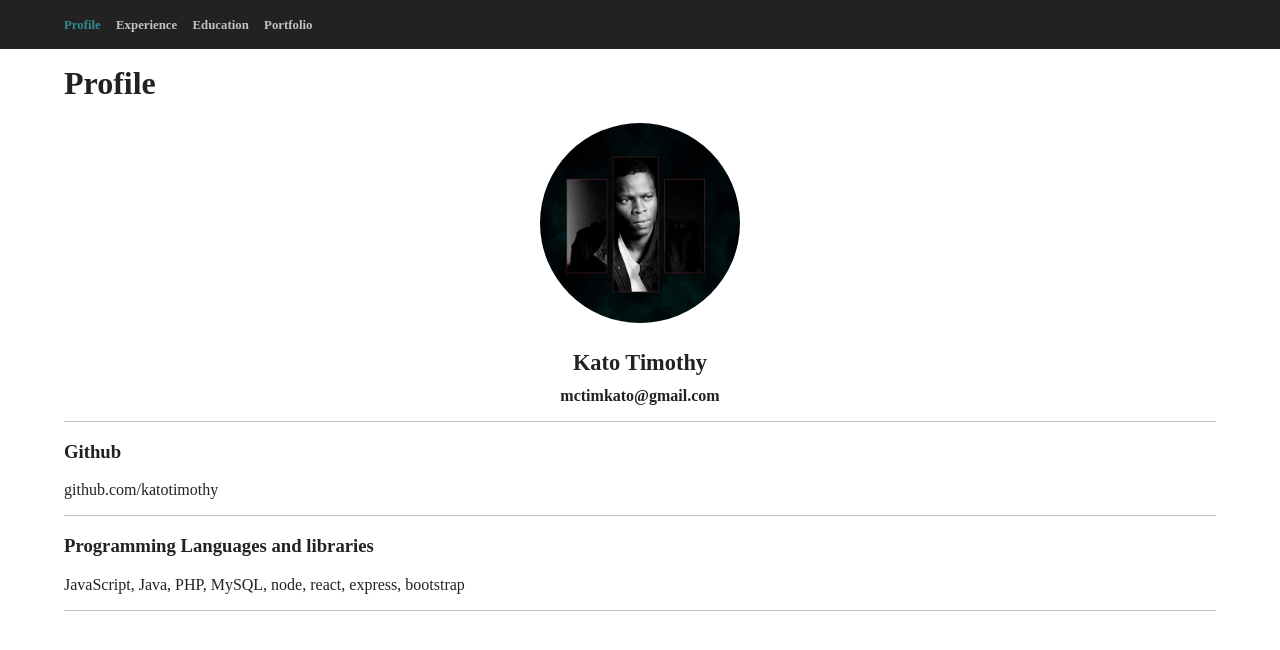
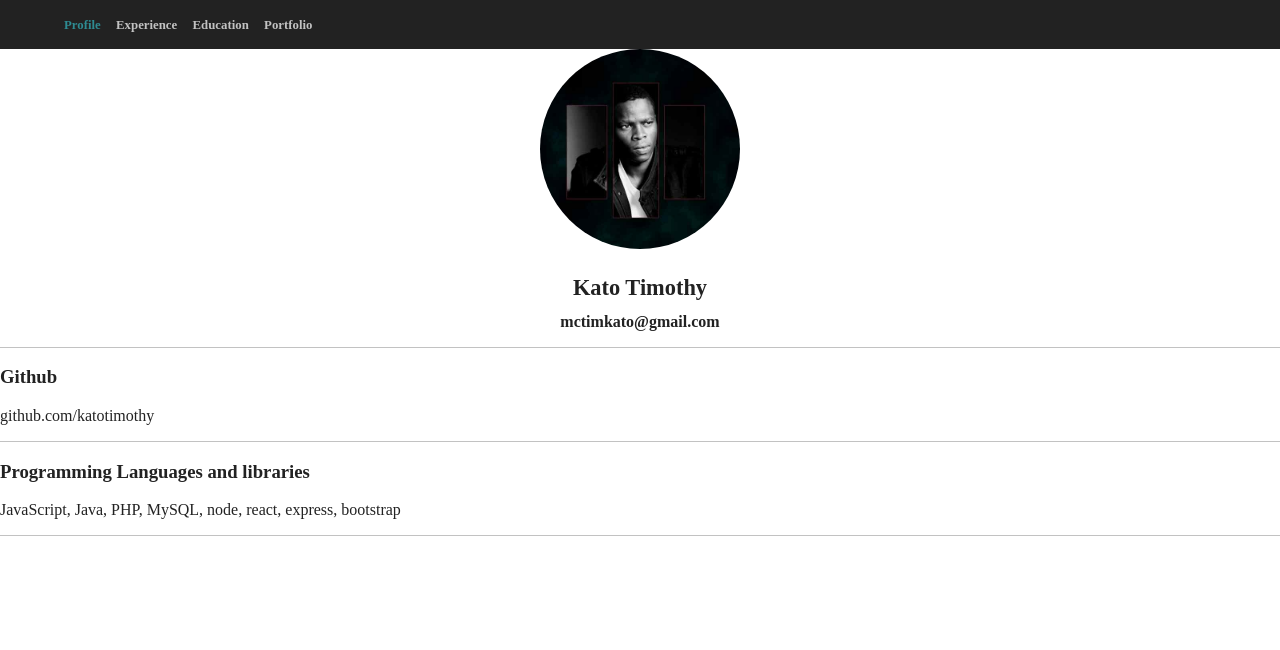
Before and after one commit to KatoTimothy/my-porfolio-website, a React (Create React App) app: page / in a window 1280 px wide. Shown: the top 650 px of the page. Built offline with nearby package versions, Linux system fonts and the light colour scheme.

Commit message:
Moved the div named 'container' to Profile component
That container div meant to wrap all contents in the Profile component.

```diff
--- a/src/components/App.js
+++ b/src/components/App.js
@@ -10,10 +10,7 @@ function App() {
   return (
     <div className="App">
       <NavBar />
-      <div className="container">
-        <h1 id="page-title">Profile</h1>
         <Profile />
-      </div>
     </div>
   )
 }
```
